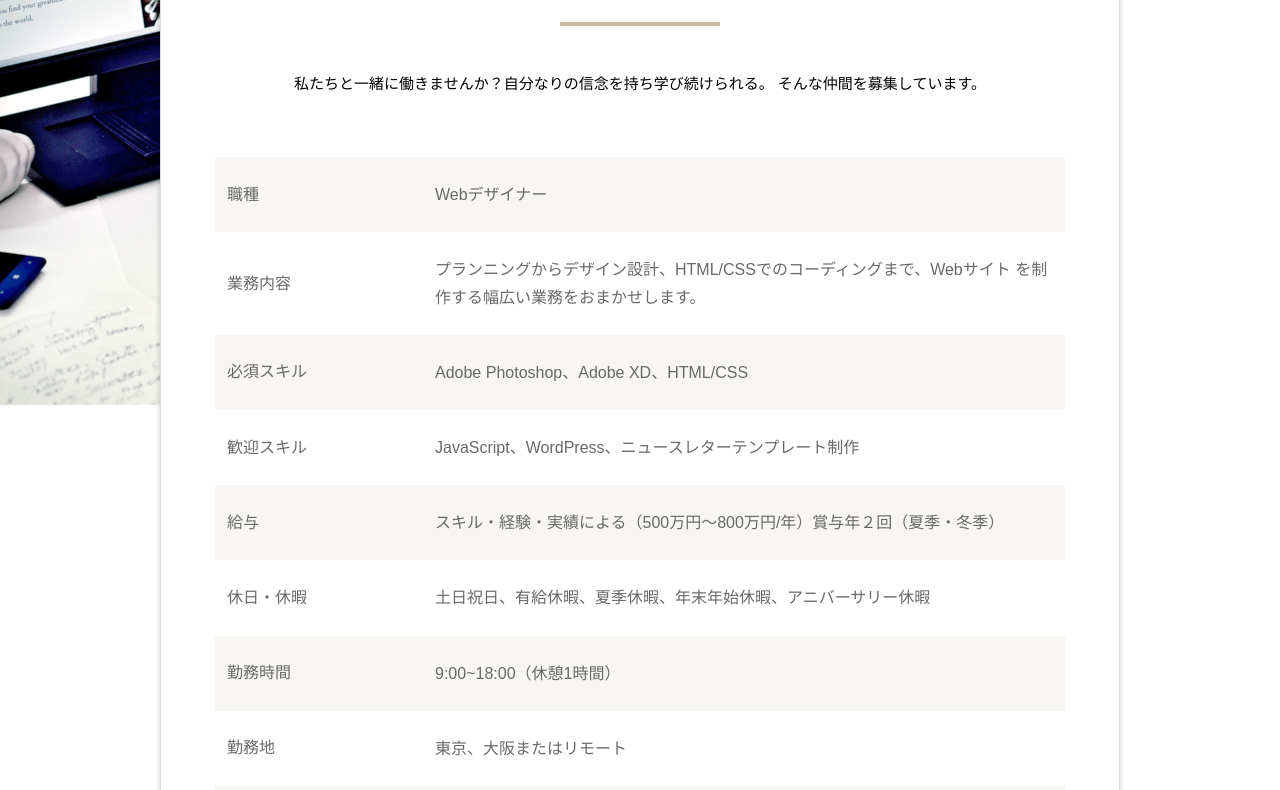
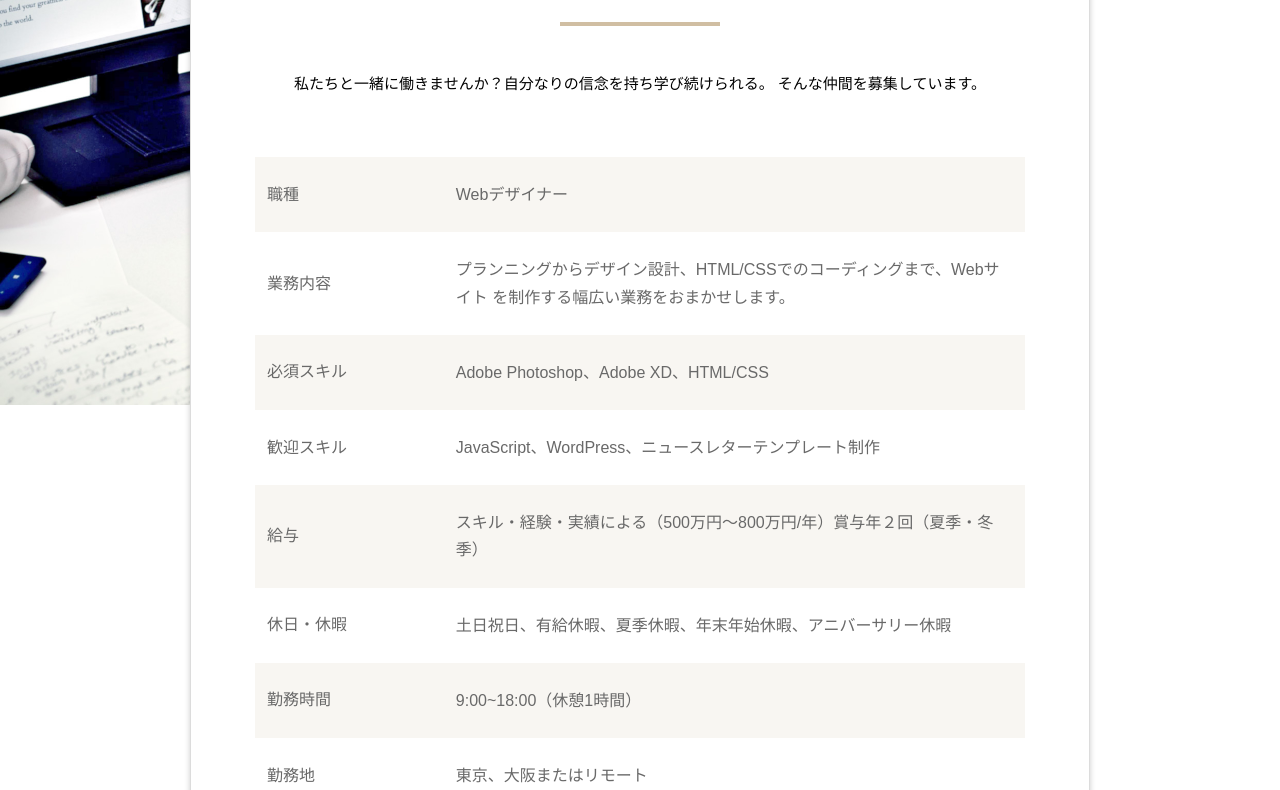
Before and after one commit to Kazatosuzuki/demo_corpolate, a plain HTML site: page job.html in a window 1280 px wide. Shown: the part 298-1088 px from the top of the page. Drawn offline with Linux system fonts and the light colour scheme; some packages are replaced by stand-ins of ours.

Commit message:
wrapper classの余白の設定

```diff
--- a/CSS/style.css
+++ b/CSS/style.css
@@ -692,8 +692,10 @@ input[type="submit"]:hover{
 
     /*job.htmlここから*/
     .wrapper{
-        margin: 120px 160px;
-        padding: 0 22px;
+        /* 余白の設定ここ大事 */
+        margin: 120px auto;
+        padding: 0 32px;
+        max-width: 900px;
     }
 
     .recruitment_detail h1,
```
